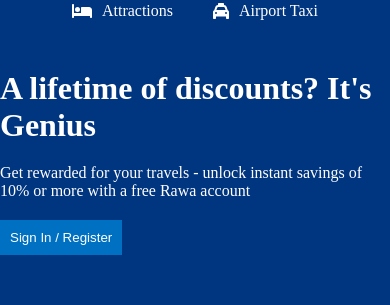
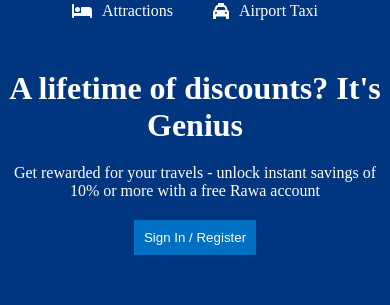
Before and after one commit to Wanjie-Ryan/Modern-Reservations-App-Frontend, a React (Create React App) app in the folder client/: page / in a window 390 px wide. Shown: the part 146-451 px from the top of the page. Built offline with nearby package versions, Linux system fonts and the light colour scheme; no server answers.

Commit message:
responsive

```diff
--- a/client/src/components/header/header.css
+++ b/client/src/components/header/header.css
@@ -163,6 +163,26 @@
         /* margin-bottom: 0; */
     }
 
+    .headertitle{
+
+        text-align: center;
+    }
+
+    .headerdesc{
+
+        text-align: center;
+
+    }
+
+    .headerbtn{
+
+        display: block;
+        /* margin: 0 auto; */
+        margin-left: auto;
+        margin-right: auto;
+
+    }
+
 }
 
 @media screen and (max-width:600px) {
```
